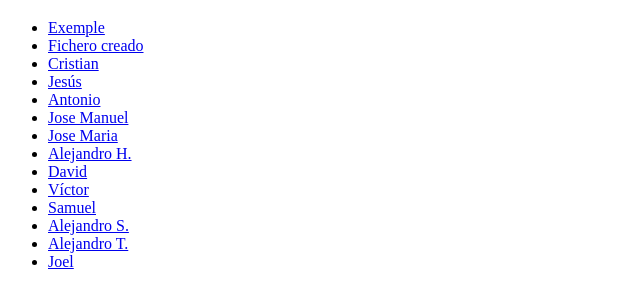
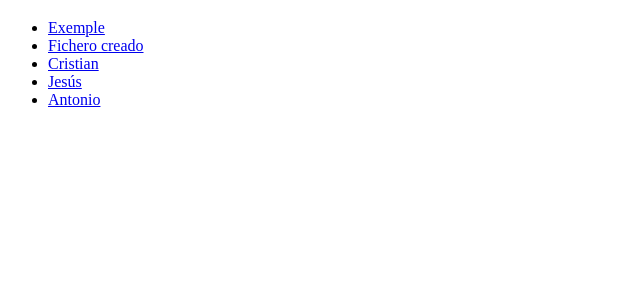
Before and after one commit to aidaxtec/m8-uf4-testgit, a plain HTML site: page index.html in a window 1280 px wide. Shown: the part 61-366 px from the top of the page, without its empty margins (0-640 px from the left). Drawn offline with Linux system fonts and the light colour scheme.

Commit message:
Update index.html

```diff
--- a/index.html
+++ b/index.html
@@ -12,15 +12,6 @@
   <li><a href="#">Cristian</a></li>
   <li><a href="#">Jesús</a></li>
   <li><a href="#">Antonio</a></li>
-  <li><a href="#">Jose Manuel</a></li>
-  <li><a href="#">Jose Maria</a></li>
-  <li><a href="#">Alejandro H.</a></li>
-  <li><a href="#">David</a></li>
-  <li><a href="#">Víctor</a></li>
-  <li><a href="#">Samuel</a></li>
-  <li><a href="#">Alejandro S.</a></li>
-  <li><a href="#">Alejandro T.</a></li>
-  <li><a href="#">Joel</a></li>
 </ul>
 
 </body>
```
